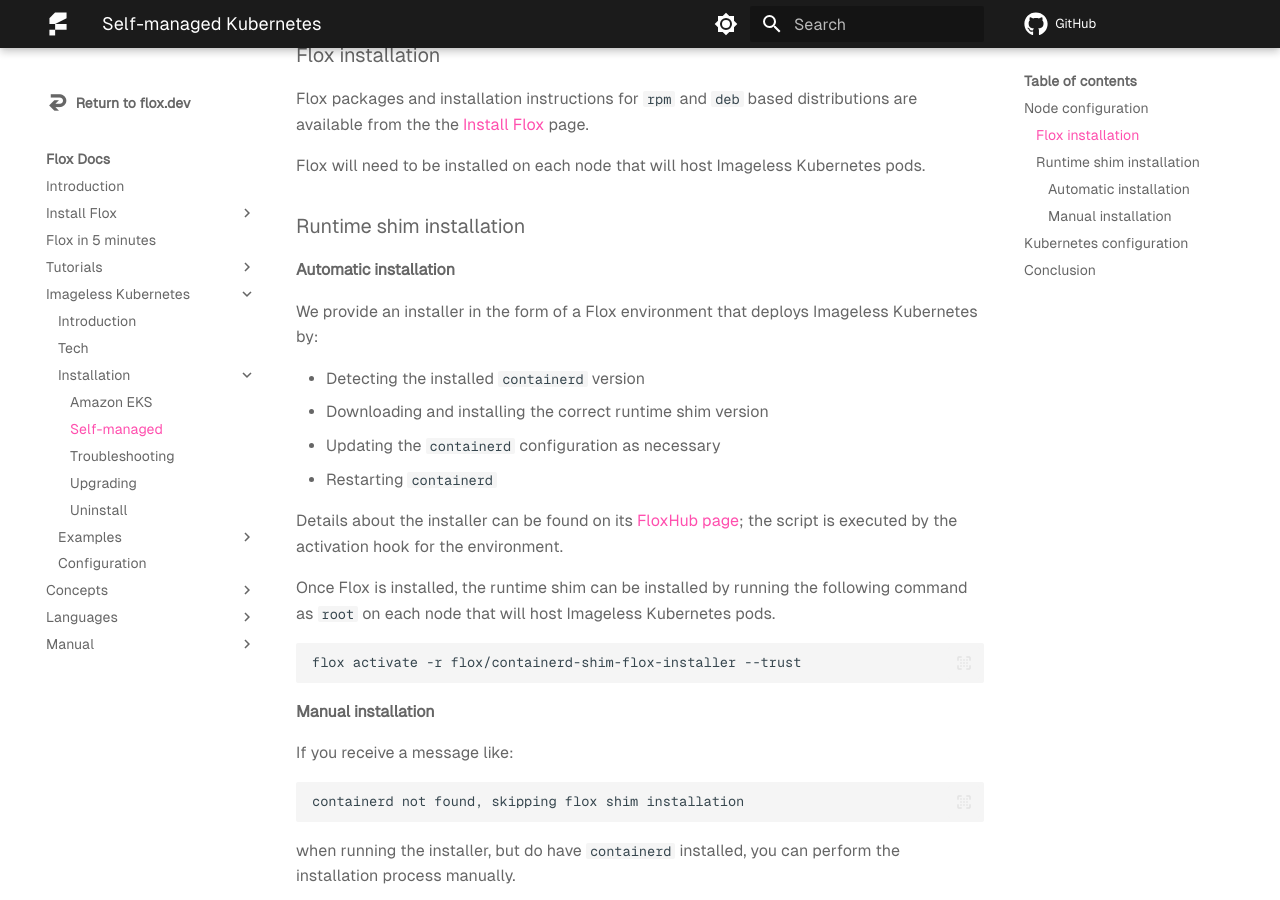
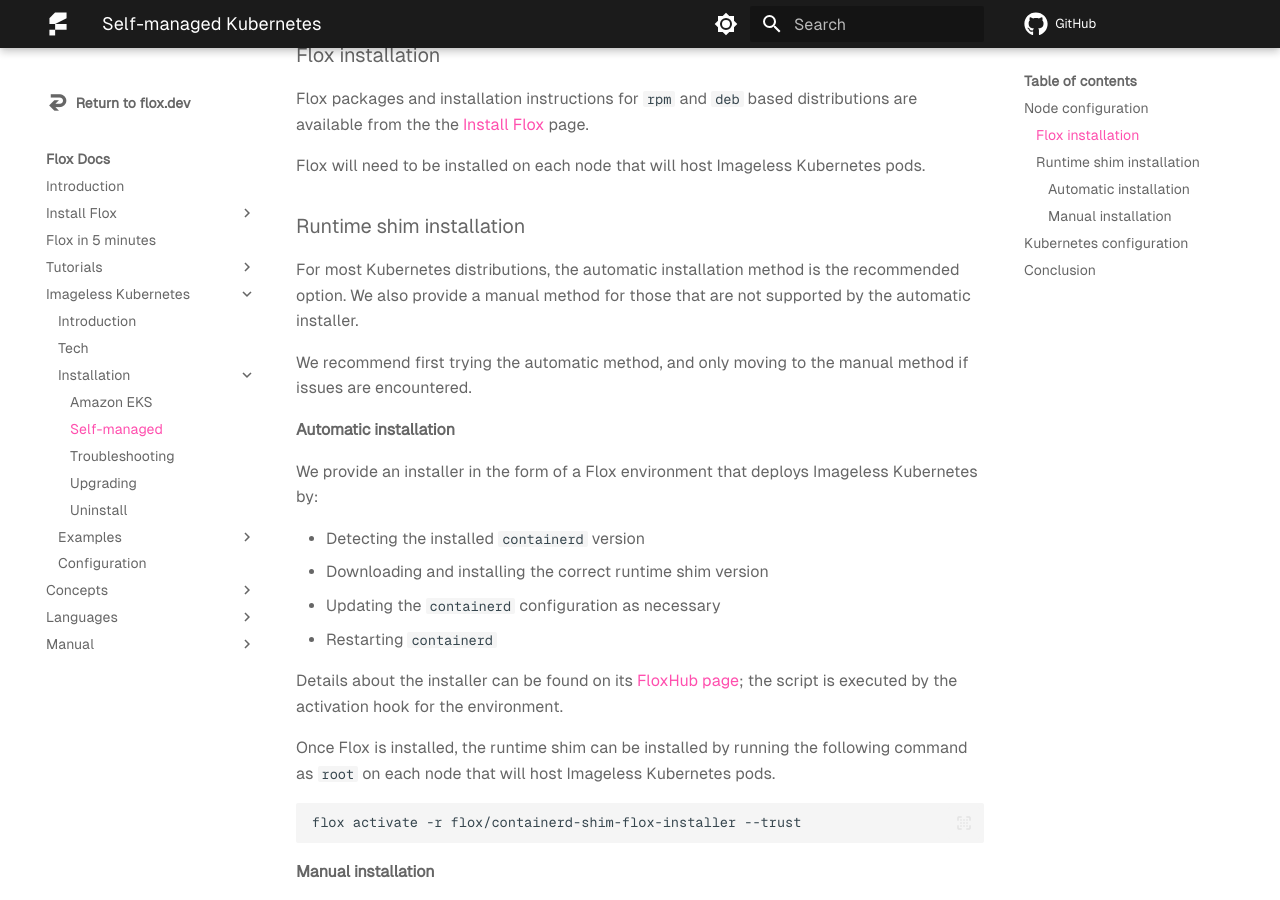
Before and after one commit to flox/floxdocs, an MkDocs documentation site: the page built from docs/k8s/install/self-managed.md, in a window 1280 px wide and 900 px high, scrolled down 565 px. Built offline with MkDocs 1.6.1 and Material for MkDocs 9.7.7, drawn with Linux system fonts in a browser that asks for light colours; plug-ins that fetch from the network failed and are left out; comment, search, counter and statistics services are not loaded.

Commit message:
fix: clarify that automatic is preferred and should be tried first

```diff
--- a/docs/k8s/install/self-managed.md
+++ b/docs/k8s/install/self-managed.md
@@ -23,6 +23,10 @@
 Flox will need to be installed on each node that will host Imageless Kubernetes pods.
 
 ### Runtime shim installation
+
+For most Kubernetes distributions, the automatic installation method is the recommended option. We also provide a manual method for those that are not supported by the automatic installer.
+
+We recommend first trying the automatic method, and only moving to the manual method if issues are encountered.
 
 #### Automatic installation
 
```
